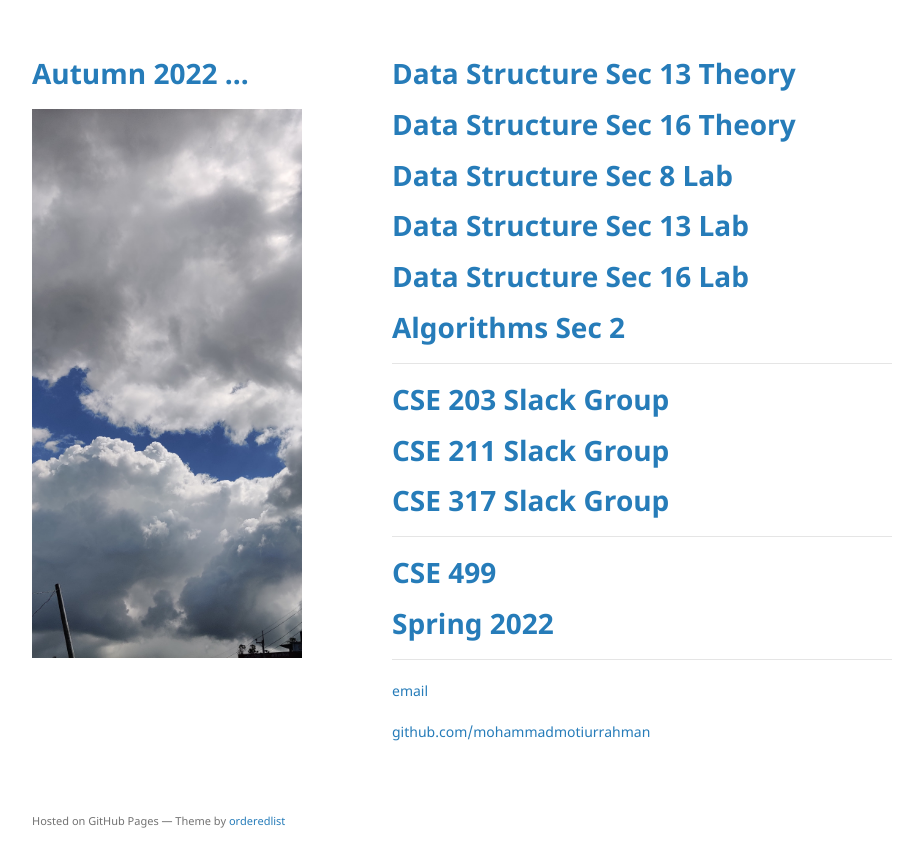
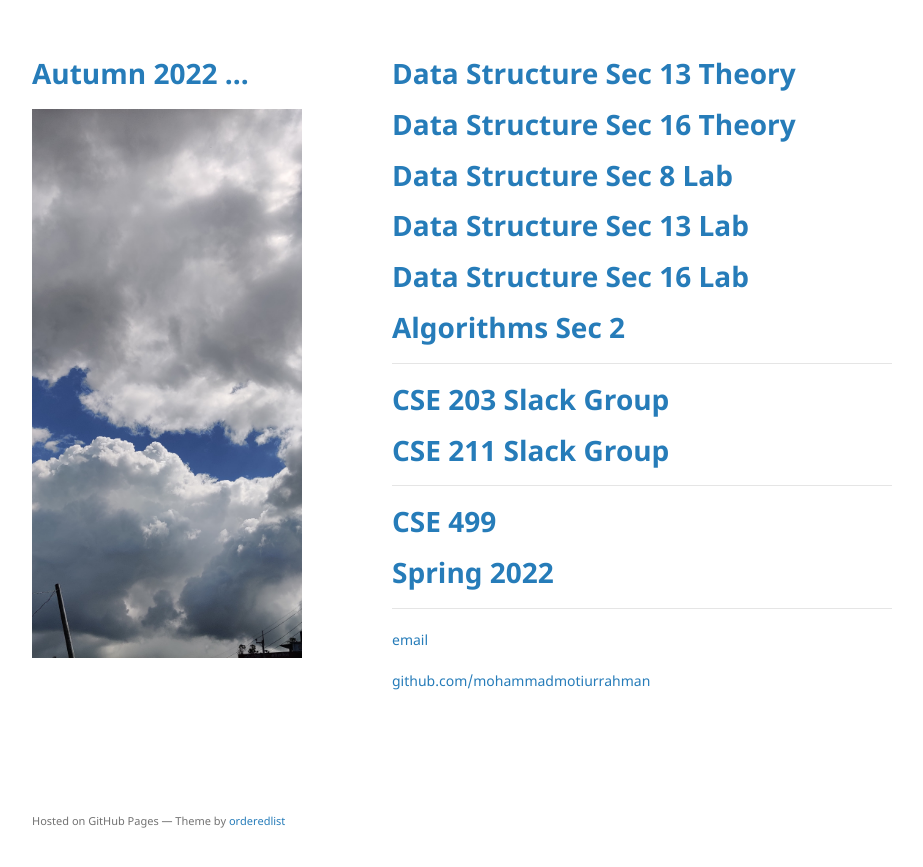
Before and after one commit to mohammadmotiurrahman/mohammadmotiurrahman.github.io, a Jekyll site: the page built from index.md, in a window 1280 px wide. Shown: the top 867 px of the page, without its empty margins (178-1101 px from the left). Built offline with Jekyll 4.4.1, drawn with Linux system fonts in a browser that asks for light colours; our own code applies the rules of GitHub Pages for plain Markdown files.

Commit message:
Update index.md

```diff
--- a/index.md
+++ b/index.md
@@ -13,7 +13,7 @@
 * * *
 # [CSE 203 Slack Group](https://cse203autumn22.slack.com/)
 # [CSE 211 Slack Group](https://cse211autumn22.slack.com/)
-# [CSE 317 Slack Group](https://cse317autumn22.slack.com/)
+
 * * *
 
 # [CSE 499 ](https://mohammadmotiurrahman.github.io/CSE499)
```
